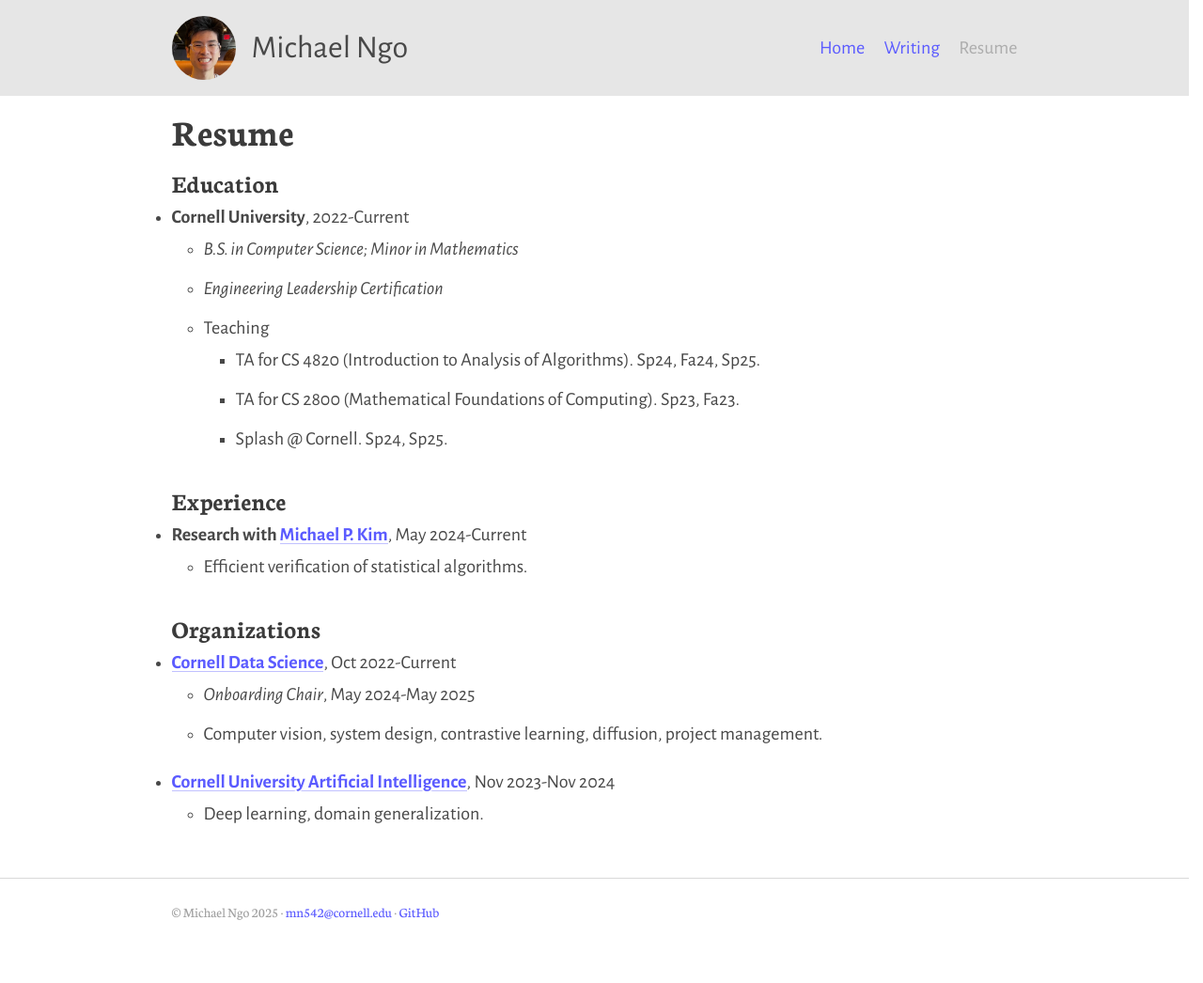
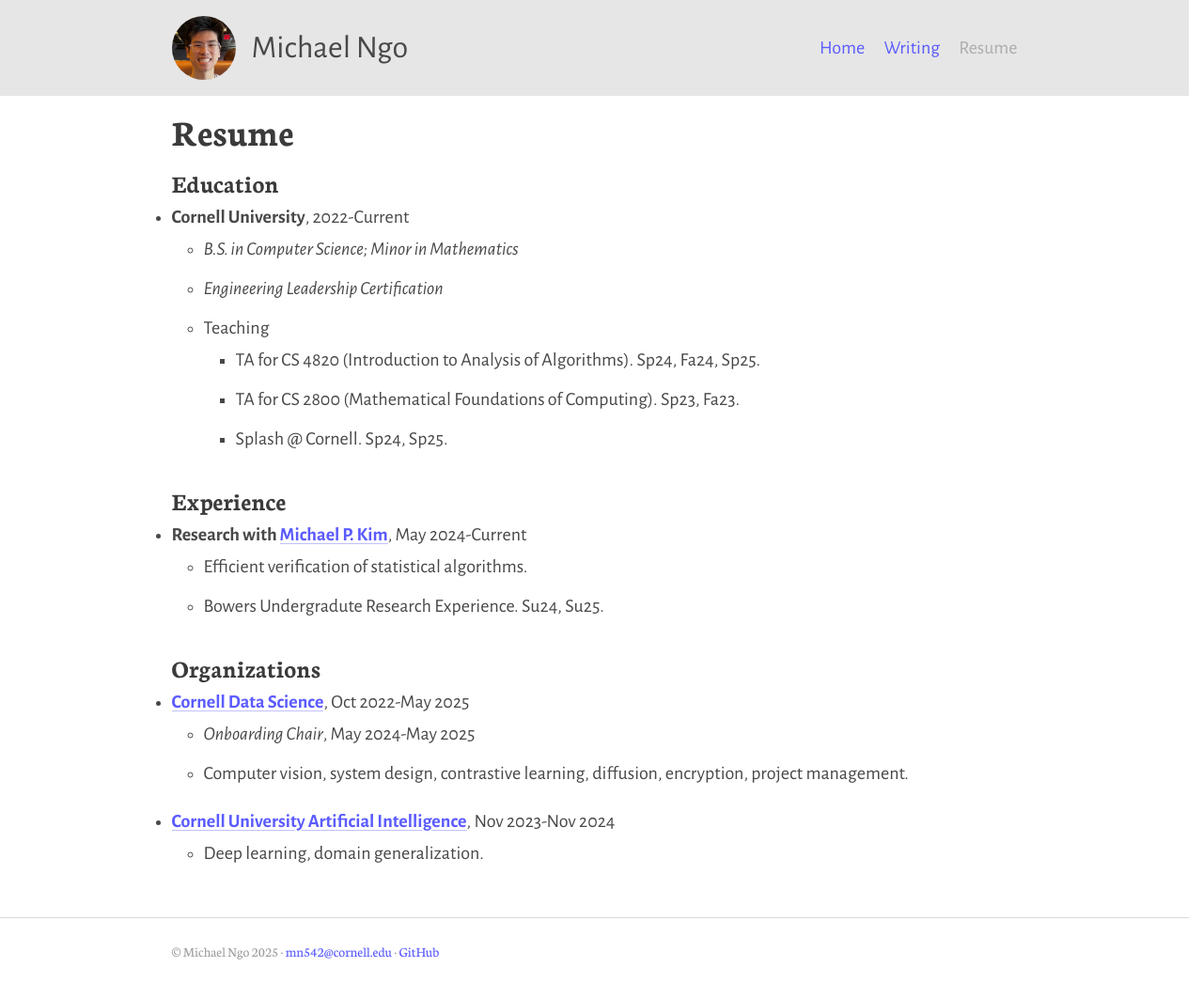
Before and after one commit to Mikonooooo/mikonooooo.github.io, a Jekyll site: the page built from resume.md, in a window 1280 px wide. Shown: the whole page at 94% size. Built offline with Jekyll 4.4.1, drawn with Linux system fonts in a browser that asks for light colours; before the commit the page ends 1004 px from its top, so only the background shows below that.

Commit message:
update resume

```diff
--- a/resume.md
+++ b/resume.md
@@ -19,11 +19,12 @@
 
 - **Research with [Michael P. Kim](https://www.cs.cornell.edu/~mpkim/)**, May 2024-Current
     - Efficient verification of statistical algorithms.
+    - Bowers Undergradute Research Experience. Su24, Su25.
 
 #### Organizations
 
-- **[Cornell Data Science](https://cornelldata.science/)**, Oct 2022-Current
+- **[Cornell Data Science](https://cornelldata.science/)**, Oct 2022-May 2025
     - _Onboarding Chair_, May 2024-May 2025
-    - Computer vision, system design, contrastive learning, diffusion, project management.
+    - Computer vision, system design, contrastive learning, diffusion, encryption, project management.
 - **[Cornell University Artificial Intelligence](https://cuai.github.io/)**, Nov 2023-Nov 2024
     - Deep learning, domain generalization.
```
Also changed, not shown: _posts/2025-05-18-mc.md (renamed from _posts/2025-05-17-mc.md).
